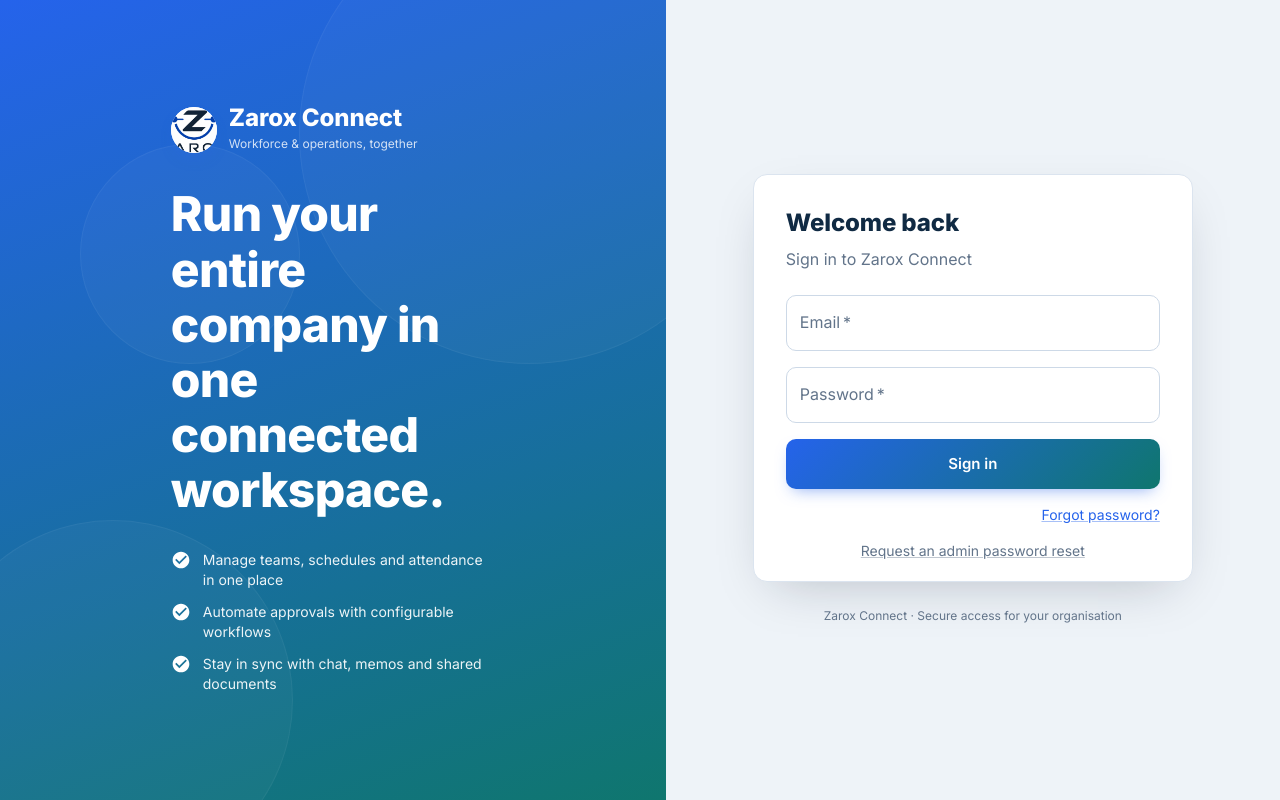
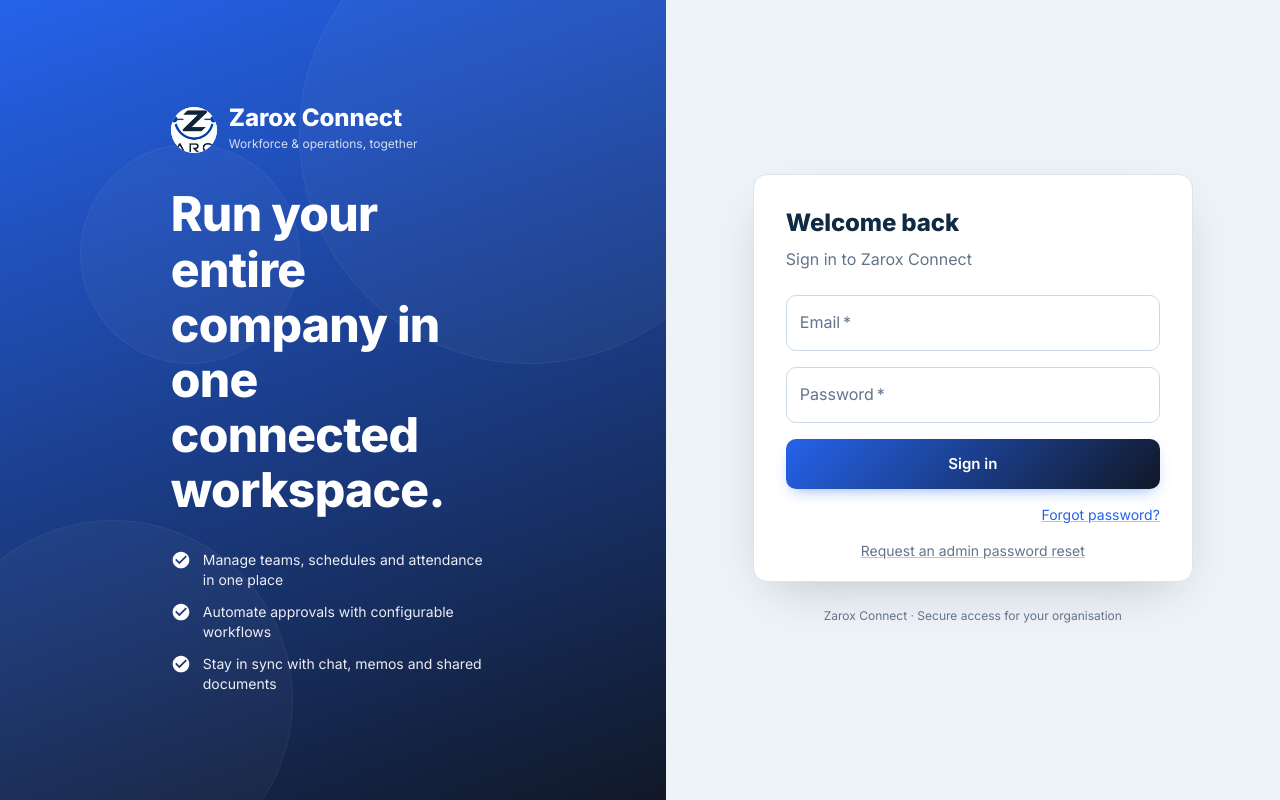
Before and after one commit to thankgodoghenekparode-jpg/zarox-connect-ui, a React (Vite) app: page /login in a window 1280 px wide. Built offline with nearby package versions, Linux system fonts and the light colour scheme; no server answers.

Commit message:
Replace green accent with black

```diff
--- a/src/pages/auth/AuthShell.tsx
+++ b/src/pages/auth/AuthShell.tsx
@@ -2,7 +2,7 @@
 import { Box, Card, CardContent, Stack, Typography } from '@mui/material'
 import CheckCircleIcon from '@mui/icons-material/CheckCircle'
 
-const GRADIENT = 'linear-gradient(160deg, #2563eb 0%, #0f766e 100%)'
+const GRADIENT = 'linear-gradient(160deg, #2563eb 0%, #111827 100%)'
 
 const FEATURES = [
   'Manage teams, schedules and attendance in one place',
--- a/src/pages/company/Dashboard.tsx
+++ b/src/pages/company/Dashboard.tsx
@@ -76,7 +76,7 @@
           value={staffData.length}
           sub={`${staffData.filter((s) => s.isActive).length} active`}
           icon={<PeopleIcon fontSize="small" />}
-          tone="#0f766e"
+          tone="#111827"
         />
         <Stat label="Departments" value={departments.data?.length ?? '—'} icon={<AccountTreeIcon fontSize="small" />} tone="#0891b2" />
         <Stat label="Low stock items" value={lowStock.length} warn={lowStock.length > 0} icon={<WarningAmberIcon fontSize="small" />} tone="#e11d48" />
--- a/src/theme.ts
+++ b/src/theme.ts
@@ -1,13 +1,13 @@
 import { createTheme } from '@mui/material/styles'
 
-const gradient = 'linear-gradient(135deg, #2563eb 0%, #0f766e 100%)'
+const gradient = 'linear-gradient(135deg, #2563eb 0%, #111827 100%)'
 const softBg = 'rgba(37, 99, 235, 0.09)'
 
 export const theme = createTheme({
   palette: {
     mode: 'light',
     primary: { main: '#2563eb', light: '#60a5fa', dark: '#1d4ed8', contrastText: '#ffffff' },
-    secondary: { main: '#0f766e', light: '#5eead4', dark: '#115e59', contrastText: '#ffffff' },
+    secondary: { main: '#111827', light: '#4b5563', dark: '#030712', contrastText: '#ffffff' },
     info: { main: '#0ea5e9', light: '#7dd3fc', dark: '#0369a1' },
     success: { main: '#059669', light: '#6ee7b7', dark: '#047857' },
     warning: { main: '#d97706', light: '#fbbf24', dark: '#b45309' },
```
